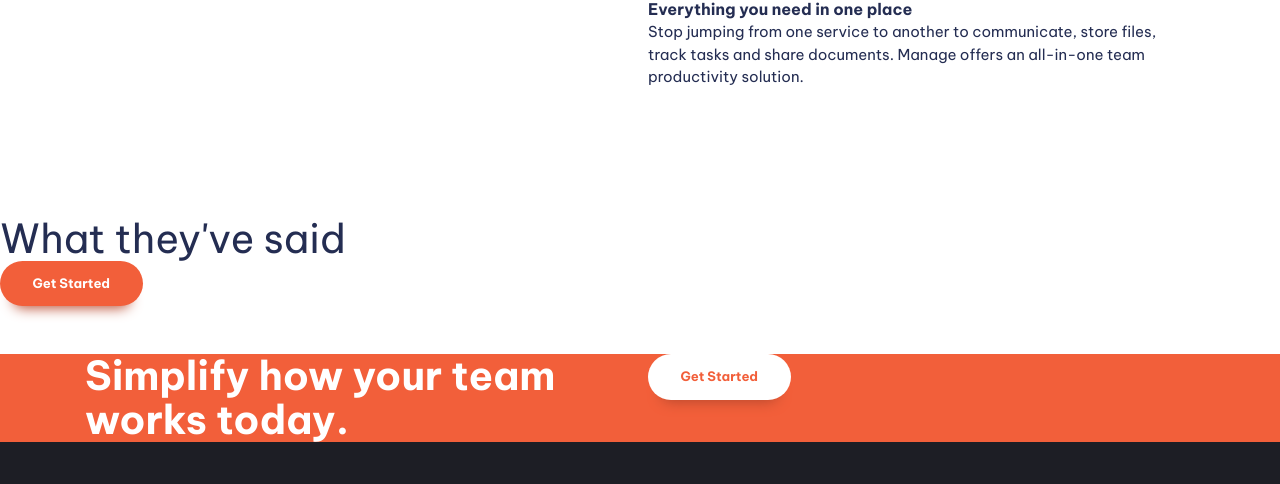
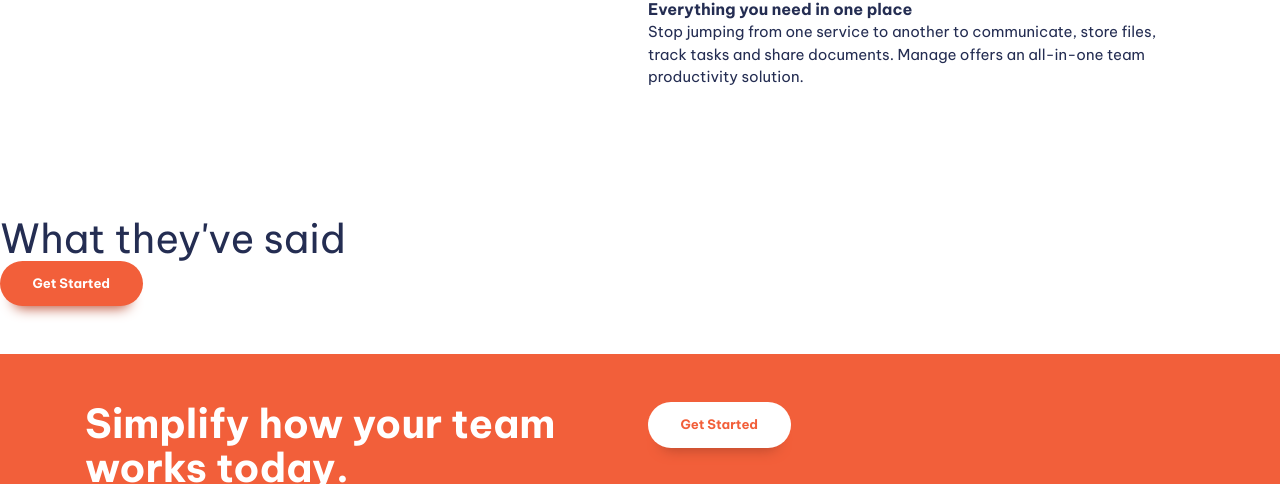
Before and after one commit to defectdriven/kevin_powell_responsive_website, a website built with Vite: page index.html in a window 1280 px wide. Shown: the part 1103-1587 px from the top of the page. Built offline with nearby package versions, Linux system fonts and the light colour scheme.

Commit message:
I missed a padding-700 in the footer section

```diff
--- a/index.html
+++ b/index.html
@@ -81,7 +81,7 @@
       <h2 class="fs-secondary-heading">What they've said</h2>
       <button class="button">Get Started</button>
     </section>
-    <section class="cta | bg-accent-400 text-neutral-100">
+    <section class="cta | padding-block-700 bg-accent-400 text-neutral-100">
       <div class="container">
         <div class="even-columns">
           <div>
```
